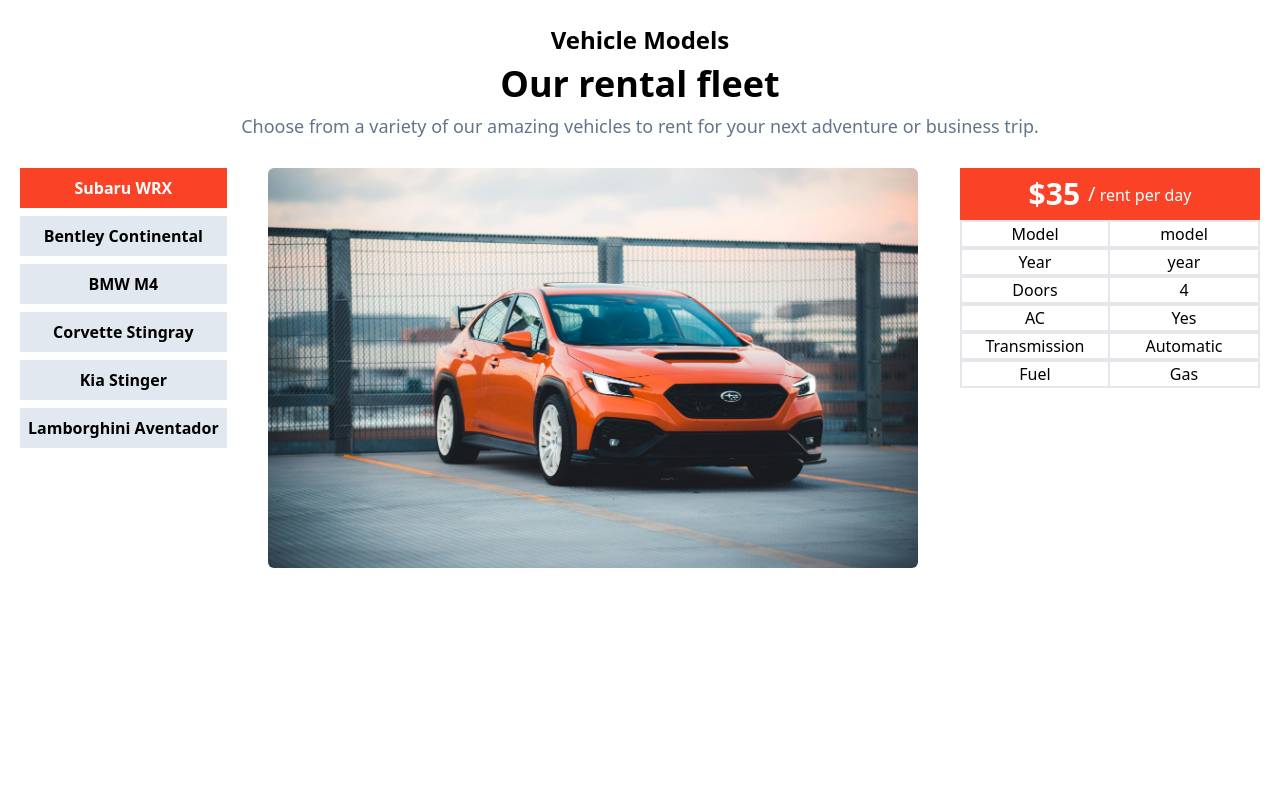
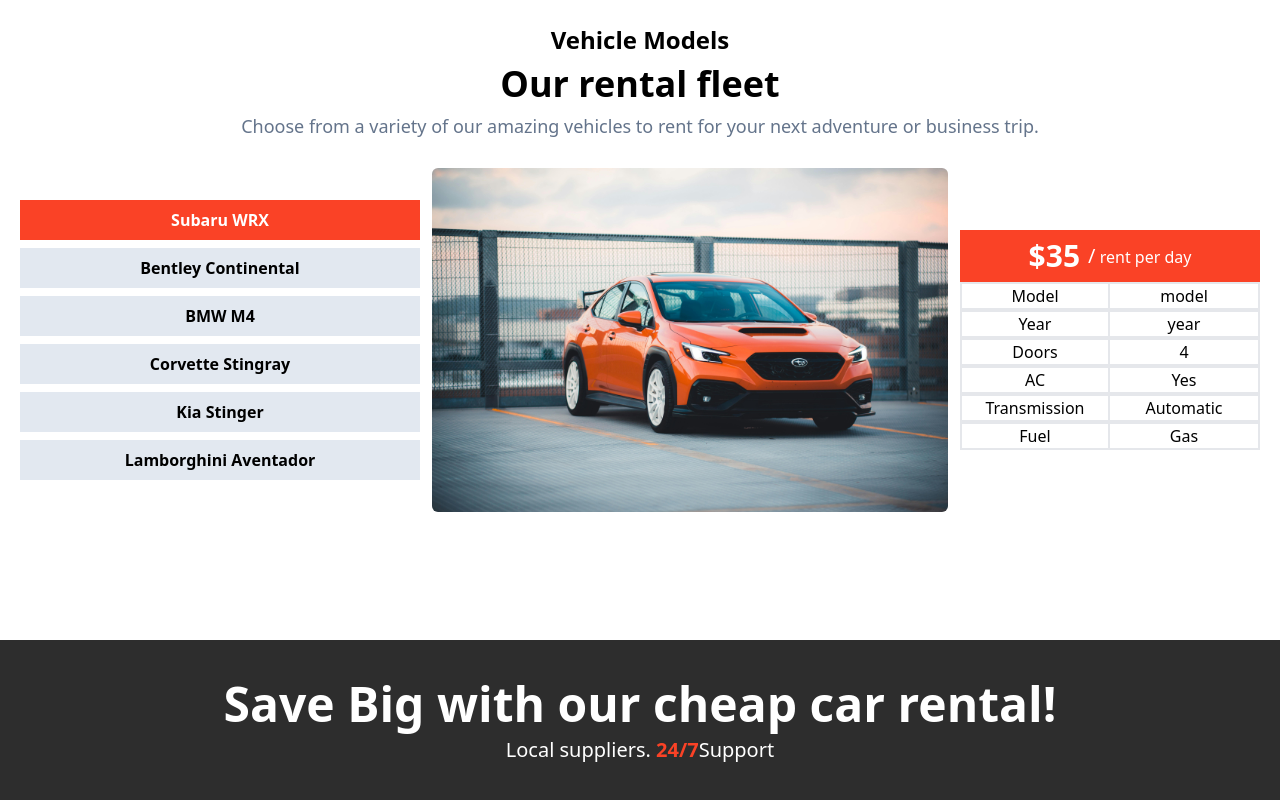
Before and after one commit to joseph-lang7/Car-Rental, a React (Vite) app: page / in a window 1280 px wide. Shown: the part 1672-2472 px from the top of the page. Before the commit the page ends 2240 px from the top, so only its background shows below. Built offline with nearby package versions, Linux system fonts and the light colour scheme.

Commit message:
Implement save big banner

```diff
--- a/src/App.jsx
+++ b/src/App.jsx
@@ -3,7 +3,7 @@
 
 function App() {
   return (
-    <div className="px-5">
+    <div>
       <HomePage />
     </div>
   );
--- a/src/components/BookCar.jsx
+++ b/src/components/BookCar.jsx
@@ -2,6 +2,7 @@
 import { PiCarSimpleFill } from "react-icons/pi";
 import { FaLocationDot } from "react-icons/fa6";
 import { FaRegCalendarAlt } from "react-icons/fa";
+import Container from "./Container";
 
 const BookCar = () => {
   const [formData, setFormData] = useState({
@@ -55,10 +56,11 @@
     }
   };
   return (
+    <Container>
       <div className="flex flex-col  justify-center items-center w-full h-auto ">
         <form
           onSubmit={handleSubmit}
-        className=" bg-slate-100 w-full flex flex-col justify-between p-10 lg:max-w-[1500px] "
+          className=" bg-slate-100 w-full flex flex-col justify-between p-10 lg:max-w-[1500px] px-5 "
         >
           <h2 className="font-bold text-3xl">Book a car</h2>
           {errorMessage && (
@@ -176,6 +178,7 @@
           </div>
         </form>
       </div>
+    </Container>
   );
 };
 
--- /dev/null
+++ b/src/components/Container.jsx
@@ -0,0 +1,7 @@
+/* eslint-disable react/prop-types */
+
+const Container = ({ children }) => {
+  return <div className="px-5">{children}</div>;
+};
+
+export default Container;
--- a/src/components/Hero.jsx
+++ b/src/components/Hero.jsx
@@ -1,15 +1,18 @@
 import { FaRegCheckCircle } from "react-icons/fa";
 import { MdKeyboardArrowRight } from "react-icons/md";
 import heroImage from "/hero-img.jpg";
+import Container from "./Container";
 const Hero = () => {
   return (
+    <Container>
       <div className=" flex justify-around h-[800px] w-full items-center ">
         {/* Hero Text */}
         <div className="max-w-[1500px] flex gap-3 justify-center">
           <div className="flex flex-col gap-5 mt-10 justify-center">
             <h2 className="font-bold text-xl">Plan your trip now</h2>
             <h1 className="text-6xl font-bold max-w-[600px]">
-            Save <span className="text-[#FA4226]">big</span> with our car rental
+              Save <span className="text-[#FA4226]">big</span> with our car
+              rental
             </h1>
             <p className="text-slate-500 max-w-[600px]">
               Rent the car of your dreams. Unbeatable prices, unlimited miles,
@@ -36,6 +39,7 @@
           </div>
         </div>
       </div>
+    </Container>
   );
 };
 
--- a/src/components/RentalFleet.jsx
+++ b/src/components/RentalFleet.jsx
@@ -5,6 +5,7 @@
 import kia from "/fleet/kia.jpg";
 import lamborghini from "/fleet/lamborghini.jpg";
 import subaru from "/fleet/subaru.jpg";
+import Container from "./Container";
 const RentalFleet = () => {
   const carTypes = [
     "Subaru WRX",
@@ -111,6 +112,7 @@
     }
   };
   return (
+    <Container>
       <div className="flex justify-center">
         <div className="flex flex-col lg:max-w-[1500px] justify-center items-center w-full h-full mt-20">
           <div className=" w-full flex flex-col justify-between ">
@@ -121,12 +123,12 @@
               Our rental fleet
             </h3>
             <h2 className="text-center text-lg text-slate-500">
-            Choose from a variety of our amazing vehicles to rent for your next
-            adventure or business trip.
+              Choose from a variety of our amazing vehicles to rent for your
+              next adventure or business trip.
             </h2>
           </div>
-        <div className="flex flex-col w-full h-full gap-3 mt-7 lg:flex-row lg:justify-between">
-          <div className="flex flex-col gap-2">
+          <div className="flex flex-col items-center h-full w-full  gap-3 mt-7 xl:flex-row justify-between">
+            <div className="flex flex-col items-center gap-2 w-full xl:max-w-[400px]">
               {carTypes.map((carType, index) => (
                 <>
                   <button
@@ -136,14 +138,14 @@
                       selectedButton === index
                         ? "bg-[#FA4226] text-white"
                         : "bg-slate-200"
-                  } w-full lg:max-w-[300px] h-auto  p-2 font-bold hover:bg-[#FA4226] hover:text-white transition-colors duration-300`}
+                    } w-full h-auto p-2 font-bold hover:bg-[#FA4226] hover:text-white transition-colors duration-300`}
                   >
                     {carType}
                   </button>
                 </>
               ))}
             </div>
-          <div>
+            <div className=" flex justify-center lg:max-w-[800px]">
               {selectedCar.image && (
                 <img
                   className="max-h-[400px] rounded-md w-full lg:w-[650px] object-cover"
@@ -152,7 +154,7 @@
                 />
               )}
             </div>
-          <div className="w-full lg:max-w-[300px] flex flex-col items-center">
+            <div className="w-full xl:max-w-[300px] flex flex-col items-center">
               <div className="bg-[#FA4226] w-full px-3 py-2 text-white flex items-center gap-2 justify-center">
                 <span className="font-bold text-3xl">${selectedCar.price}</span>
                 <p>
@@ -189,6 +191,7 @@
           </div>
         </div>
       </div>
+    </Container>
   );
 };
 
--- /dev/null
+++ b/src/components/SaveBigBanner.jsx
@@ -0,0 +1,16 @@
+const SaveBigBanner = () => {
+  return (
+    <div className="max-w-screen h-auto p-10 bg-[#2D2D2D] mt-32 flex flex-col gap-2">
+      <h2 className="text-white text-4xl md:text-5xl text-center font-bold">
+        Save Big with our cheap car rental!
+      </h2>
+      <h3 className="text-white text-center text-xl">
+        Local suppliers.
+        <span className="text-[#FA4226] font-bold"> 24/7</span>
+        Support
+      </h3>
+    </div>
+  );
+};
+
+export default SaveBigBanner;
--- a/src/pages/HomePage.jsx
+++ b/src/pages/HomePage.jsx
@@ -2,6 +2,7 @@
 import Hero from "../components/Hero";
 import RentalFleet from "../components/RentalFleet";
 import RentingProcess from "../components/RentingProcess";
+import SaveBigBanner from "../components/SaveBigBanner";
 
 const HomePage = () => {
   return (
@@ -10,6 +11,7 @@
       <BookCar />
       <RentingProcess />
       <RentalFleet />
+      <SaveBigBanner />
     </>
   );
 };
```
Lines whose indentation alone changed are shown as unchanged.
